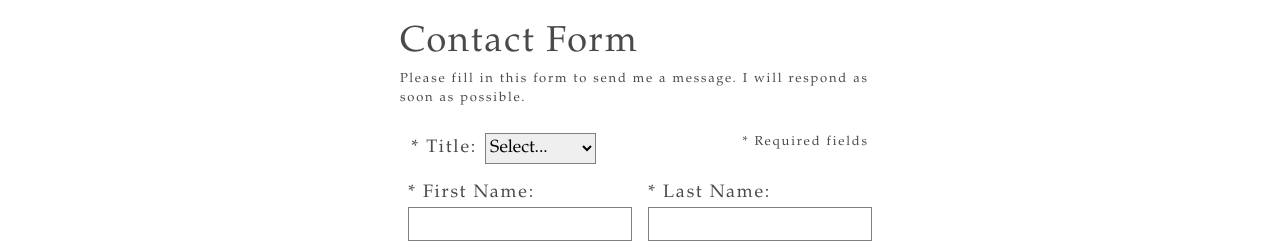
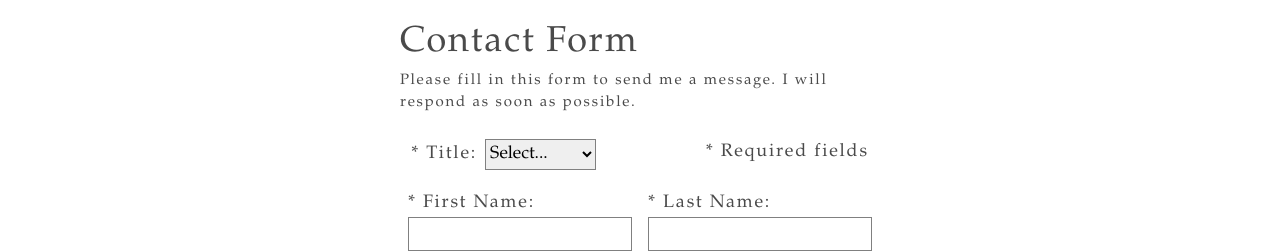
Before and after one commit to mr2447/Marvin-portfolio, a React (Create React App) app: page / in a window 1280 px wide. Both pictures are taken after a click on the element "Contact". Shown: the part 327-579 px from the top of the page. Built offline with nearby package versions, Linux system fonts and the light colour scheme.

Commit message:
contact form fonts

```diff
--- a/src/components/Contact/contact.css
+++ b/src/components/Contact/contact.css
@@ -44,7 +44,7 @@
 }
 
 .contact-form p {
-  font-size: small;
+  font-size: 15px;
 }
 
 .form-grid {
@@ -75,7 +75,13 @@
   margin: 0.5rem;
   text-align: right;
   padding: 0 0.2rem 0 0;
+
 }
+
+.form-required-info p {
+  font-size: 18px;
+}
+
 /* LAYOUT ENDS */
 
 /* SELECT STARTS */
--- a/src/components/Contact/index.js
+++ b/src/components/Contact/index.js
@@ -33,6 +33,7 @@ function ContactForm() {
 // FORM FUNCTIONS STARTS
     const [formState, setFormState] = useState({visitor_title: '', first_name: '',last_name:'', email:'', message:''});
     const [errorMessage, setErrorMessage] = useState('');
+    const[requireNotFulfilled, setrequiredNotFulfilled] = useState('')
     const { visitor_title, first_name, last_name, email, message } = formState;
 
 
@@ -69,7 +70,7 @@ function ContactForm() {
     function handleSubmit(e) {
         e.preventDefault();
         if(!formState.visitor_title || !formState.first_name || !formState.last_name || !formState.email || !formState.message) {
-            alert("Please fill in the required '*' information.")
+            setrequiredNotFulfilled("Please fill in the required '*' information.")
         }
         else {
             console.log(formState);
@@ -146,6 +147,11 @@ return (
                             <p>{errorMessage}</p>
                         </div>
                     )}
+                    {requireNotFulfilled && (
+                        <div className='form-write-area'>
+                            <p>{requireNotFulfilled}</p>
+                        </div>
+                    )}
                 <div className="contact-form-button-wrapper">
                 <button type="submit" data-testid="button" >Submit</button>
                 </div>
```
Also changed, not shown: 13 other files (tests, documents, lock files or other folders).
